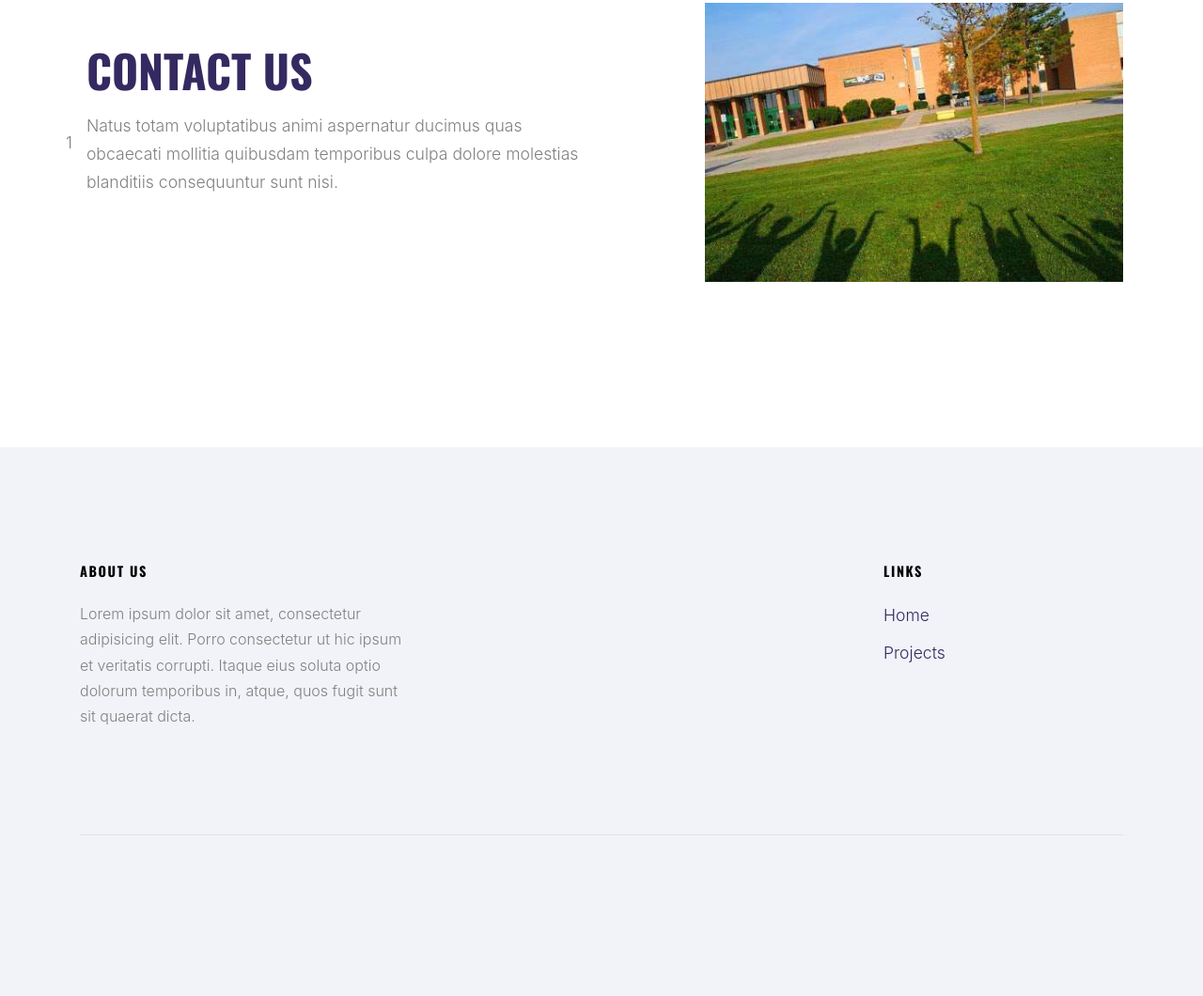
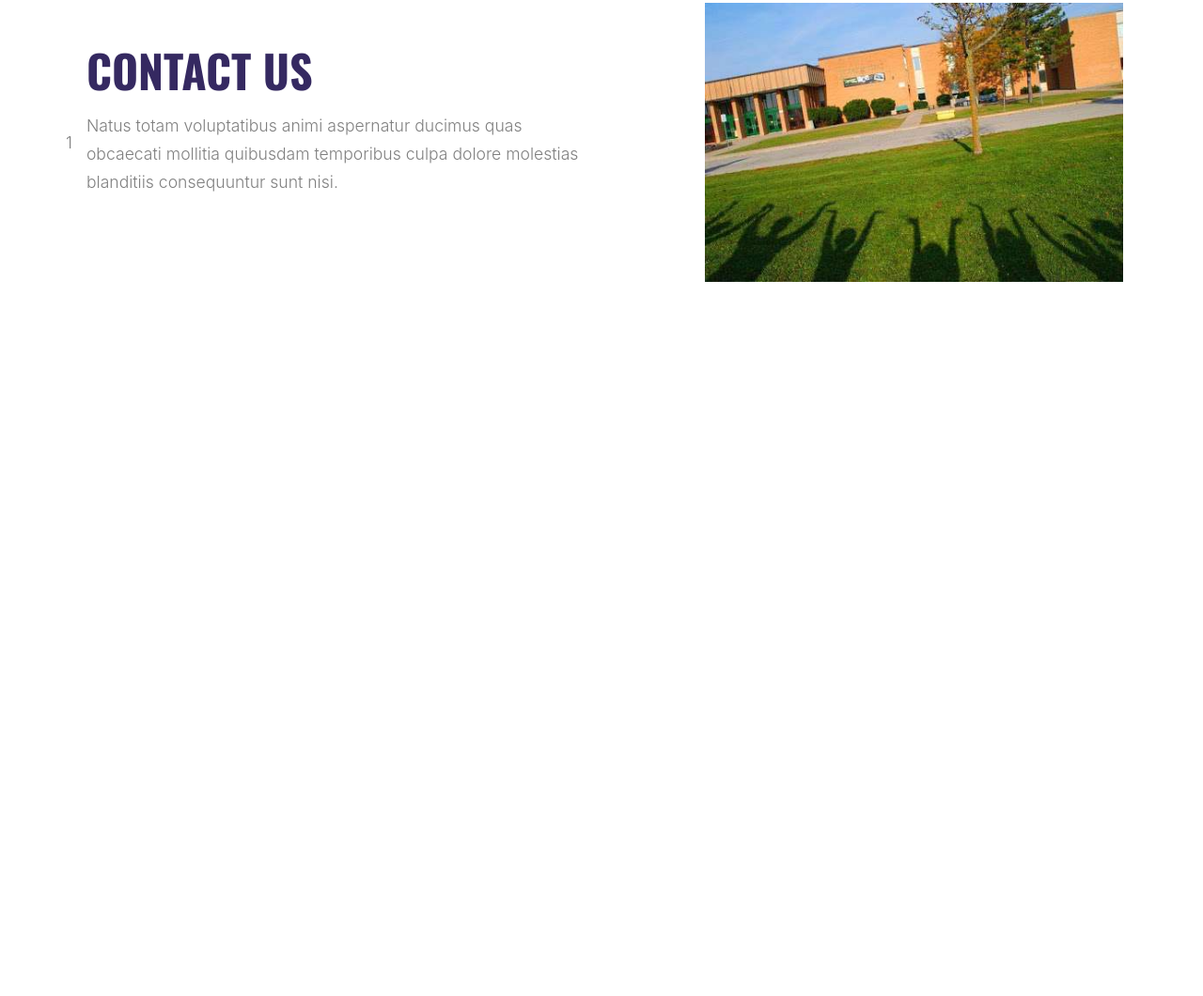
Before and after one commit to shafeenr/ching-sadc.github.io, a plain HTML site: page index.html in a window 1280 px wide. Shown: the part 3742-4802 px from the top of the page at 94% size. After the commit the page ends 4218 px from the top, so only its background shows below. Drawn offline with nearby package versions, Linux system fonts and the light colour scheme; files whose address does not match are found by name; a web font is replaced by a local one.

Commit message:
removed footer

```diff
--- a/index.html
+++ b/index.html
@@ -226,38 +226,6 @@
     </div>
 
 
-
-    <footer class="footer-section bg-light">
-      <div class="container">
-        <div class="row">
-          <div class="col-md-4">
-            <h3>About Us</h3>
-            <p>Lorem ipsum dolor sit amet, consectetur adipisicing elit. Porro consectetur ut hic ipsum et veritatis corrupti. Itaque eius soluta optio dolorum temporibus in, atque, quos fugit sunt sit quaerat dicta.</p>
-          </div>
-
-          <div class="col-md-3 ml-auto">
-            <h3>Links</h3>
-            <ul class="list-unstyled footer-links">
-              <li><a href="#home-section" class="smoothscroll">Home</a></li>
-              <li><a href="#work-section" class="smoothscroll">Projects</a></li>
-            </ul>
-          </div>
-
-
-        </div>
-
-        <div class="row pt-5 mt-5 text-center">
-          <div class="col-md-12">
-            <div class="border-top pt-5">
-
-            </div>
-          </div>
-
-        </div>
-      </div>
-    </footer>
-
-
   </div> <!-- .site-wrap -->
 
   <script src="js/jquery-3.3.1.min.js"></script>
```
